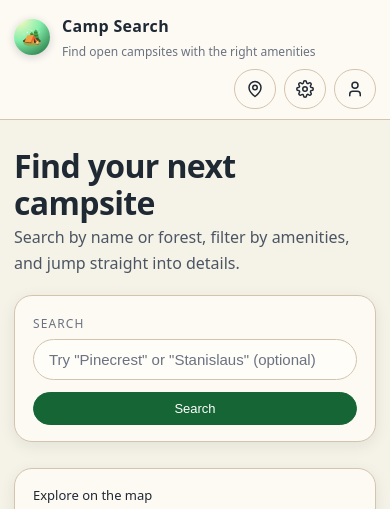
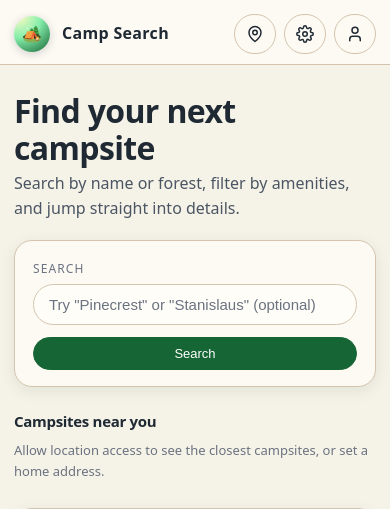
Before and after one commit to arrowboy47/campSearch, a Flask app: page / in a window 390 px wide. Shown: the top 509 px of the page. Run offline with Flask 3, Linux system fonts and the light colour scheme; data that the repository does not hold is empty; some libraries are stand-ins or nearby versions.

Commit message:
Add homepage 'Campsites near you' carousel + mobile responsive pass
- db.get_campsites_with_thumbs(): campsites with coords + first image URL
  (LATERAL join on images, primary_image_url preferred)
- home() ranks them by haversine from the effective origin (browser
  ?lat=&lon= or signed-in home), prefers photo'd sites, caps at 12
- index.html: scroll-snap carousel of square rounded thumbnails with
  name + distance; a locate prompt when there's no origin
- main.js initNearHome(): silently requests geolocation once and reloads
  with coords when the prompt is showing
- styles.css: .near-* carousel styles + a 640px responsive pass (hide
  brand subtitle, smaller map/cards, stacked forms, full-width actions)

```diff
--- a/app.py
+++ b/app.py
@@ -10,6 +10,7 @@ from flask import (
 from werkzeug.security import generate_password_hash, check_password_hash
 from db import (
     get_campsite_by_id, get_trails_for_campsite,
+    get_campsites_with_thumbs,
     create_user, get_user, get_user_for_login, update_user_profile,
     export_user_data, save_campsite, unsave_campsite, is_campsite_saved,
     get_saved_campsites,
@@ -226,7 +227,32 @@ def home():
 
     forests = get_all_forests()
     facets = get_facet_options()
-    return render_template("index.html", forests=forests, facets=facets)
+
+    # "Campsites near you" carousel. Origin = the browser's shared location if
+    # it handed one over via ?lat=&lon=, else the signed-in user's saved home.
+    origin, label = _effective_origin(_float_arg("lat"), _float_arg("lon"))
+    near = []
+    if origin:
+        rows = get_campsites_with_thumbs()
+        for r in rows:
+            if r["latitude"] is None or r["longitude"] is None:
+                continue
+            r["distance_miles"] = round(
+                geo.haversine_miles(origin, (r["latitude"], r["longitude"])), 1
+            )
+        rows.sort(key=lambda x: x.get("distance_miles", 9e9))
+        nearest = rows[:40]
+        with_pic = [r for r in nearest if r.get("image_url")]
+        near = (with_pic or nearest)[:12]
+
+    return render_template(
+        "index.html",
+        forests=forests,
+        facets=facets,
+        near=near,
+        near_label="you" if label == "your location" else "home",
+        near_prompt=not origin,
+    )
 
 @app.route("/api/campsite/<int:campsite_id>")
 def get_campsite(campsite_id):
--- a/db.py
+++ b/db.py
@@ -125,6 +125,38 @@ def get_trails_for_campsite(campsite_id, limit=12):
         for key in ("length_miles", "elevation_gain_feet", "avg_rating", "distance_miles"):
             if r.get(key) is not None:
                 r[key] = float(r[key])
+    return rows
+
+
+def get_campsites_with_thumbs():
+    """Every campsite that has coordinates, plus its first image URL.
+
+    Powers the homepage "Campsites near you" carousel. Distance ranking is done
+    in the route so this stays a plain, cacheable scan.
+    """
+    conn = get_connection()
+    cur = conn.cursor(cursor_factory=RealDictCursor)
+    cur.execute(
+        """
+        SELECT c.id, c.name, c.forest_name, c.latitude, c.longitude,
+               COALESCE(c.primary_image_url, img.image_url) AS image_url
+        FROM campsites c
+        LEFT JOIN LATERAL (
+            SELECT image_url FROM images
+            WHERE campsite_id = c.id
+            ORDER BY id
+            LIMIT 1
+        ) img ON TRUE
+        WHERE c.latitude IS NOT NULL AND c.longitude IS NOT NULL
+          AND c.latitude <> 'NaN'::numeric AND c.longitude <> 'NaN'::numeric;
+        """
+    )
+    rows = [dict(r) for r in cur.fetchall()]
+    cur.close()
+    conn.close()
+    for r in rows:
+        for key in ("latitude", "longitude"):
+            r[key] = float(r[key]) if r[key] is not None else None
     return rows
 
 
--- a/static/js/main.js
+++ b/static/js/main.js
@@ -396,6 +396,25 @@ function initCollectionAdd() {
   });
 }
 
+// Homepage "Campsites near you": if the server had no origin, quietly ask the
+// browser for a location once and reload with it as ?lat=&lon=.
+
+function initNearHome() {
+  const el = document.querySelector("[data-near-locate]");
+  if (!el || !navigator.geolocation) return;
+  const params = new URLSearchParams(window.location.search);
+  if (params.has("lat")) return; // already tried this page load
+  navigator.geolocation.getCurrentPosition(
+    (pos) => {
+      params.set("lat", pos.coords.latitude.toFixed(5));
+      params.set("lon", pos.coords.longitude.toFixed(5));
+      window.location.search = params.toString();
+    },
+    () => {},
+    { timeout: 8000, maximumAge: 300000 }
+  );
+}
+
 // Fold long prose behind a "Show more" toggle.
 
 function initReadMore() {
@@ -419,6 +438,7 @@ function initReadMore() {
 document.addEventListener("DOMContentLoaded", () => {
   initTheme();
   initMenu();
+  initNearHome();
   initReadMore();
   initMap();
   initDateRange();
--- a/static/styles.css
+++ b/static/styles.css
@@ -355,6 +355,94 @@ a:hover {
   background: #020617;
 }
 
+/* "Campsites near you" carousel ------------------------------------- */
+
+.near-section {
+  margin-top: 26px;
+}
+
+.near-title {
+  font-size: 15px;
+  margin: 0 0 10px;
+}
+
+.near-hint {
+  margin: 0;
+  font-size: 13px;
+  color: var(--text-muted);
+}
+
+.near-carousel {
+  display: flex;
+  gap: 14px;
+  overflow-x: auto;
+  padding-bottom: 8px;
+  scroll-snap-type: x proximity;
+  -webkit-overflow-scrolling: touch;
+  scrollbar-width: thin;
+}
+
+.near-carousel::-webkit-scrollbar {
+  height: 6px;
+}
+
+.near-carousel::-webkit-scrollbar-thumb {
+  background: var(--border-subtle);
+  border-radius: 999px;
+}
+
+.near-card {
+  flex: 0 0 150px;
+  scroll-snap-align: start;
+  display: flex;
+  flex-direction: column;
+  gap: 6px;
+  text-decoration: none;
+  color: var(--text);
+}
+
+.near-thumb {
+  width: 150px;
+  height: 150px;
+  border-radius: var(--radius-md);
+  overflow: hidden;
+  border: 1px solid var(--border-subtle);
+  background: var(--surface-soft);
+  display: flex;
+  align-items: center;
+  justify-content: center;
+}
+
+.near-thumb img {
+  width: 100%;
+  height: 100%;
+  object-fit: cover;
+  display: block;
+}
+
+.near-card:hover .near-thumb {
+  border-color: var(--accent);
+}
+
+.near-thumb-fallback {
+  font-size: 40px;
+}
+
+.near-name {
+  font-size: 13px;
+  font-weight: 600;
+  line-height: 1.3;
+  display: -webkit-box;
+  -webkit-line-clamp: 2;
+  -webkit-box-orient: vertical;
+  overflow: hidden;
+}
+
+.near-dist {
+  font-size: 11px;
+  color: var(--text-muted);
+}
+
 /* Map shell ------------------------------------------------------------ */
 
 .map-section {
@@ -1004,6 +1092,41 @@ fieldset.filter-group legend {
 
   .detail-actions {
     align-items: stretch;
+  }
+
+  .brand-subtitle {
+    display: none;
+  }
+
+  .map-shell {
+    height: 320px;
+  }
+
+  .near-card,
+  .near-thumb {
+    flex-basis: 132px;
+    width: 132px;
+  }
+
+  .near-thumb {
+    height: 132px;
+  }
+
+  .new-collection-form {
+    flex-direction: column;
+    align-items: stretch;
+  }
+
+  .detail-actions .btn,
+  .detail-actions .inline-form,
+  .detail-actions .collection-add,
+  .detail-actions .inline-form .btn {
+    width: 100%;
+  }
+
+  .account-head {
+    flex-direction: column;
+    align-items: flex-start;
   }
 }
 
--- a/templates/index.html
+++ b/templates/index.html
@@ -70,6 +70,35 @@
       </div>
     </section>
 
+    {% if near %}
+      <section class="near-section">
+        <h2 class="near-title">Campsites near {{ near_label }}</h2>
+        <div class="near-carousel" role="list">
+          {% for c in near %}
+            <a class="near-card" role="listitem" href="/campsite/{{ c.id }}">
+              <div class="near-thumb">
+                {% if c.image_url %}
+                  <img src="{{ c.image_url }}" alt="{{ c.name }}" loading="lazy" />
+                {% else %}
+                  <span class="near-thumb-fallback" aria-hidden="true">🏕️</span>
+                {% endif %}
+              </div>
+              <span class="near-name">{{ c.name }}</span>
+              {% if c.distance_miles is not none %}
+                <span class="near-dist">{{ c.distance_miles }} mi away</span>
+              {% endif %}
+            </a>
+          {% endfor %}
+        </div>
+      </section>
+    {% elif near_prompt %}
+      <section class="near-section" data-near-locate>
+        <h2 class="near-title">Campsites near you</h2>
+        <p class="near-hint">Allow location access to see the closest campsites, or
+          <a href="/account" class="link-quiet">set a home address</a>.</p>
+      </section>
+    {% endif %}
+
     <section class="map-section">
       <div class="map-card">
         <div class="map-header">
```
